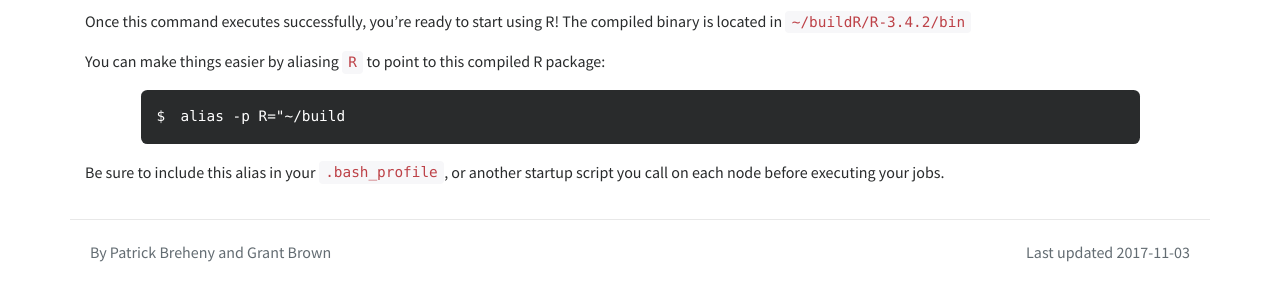
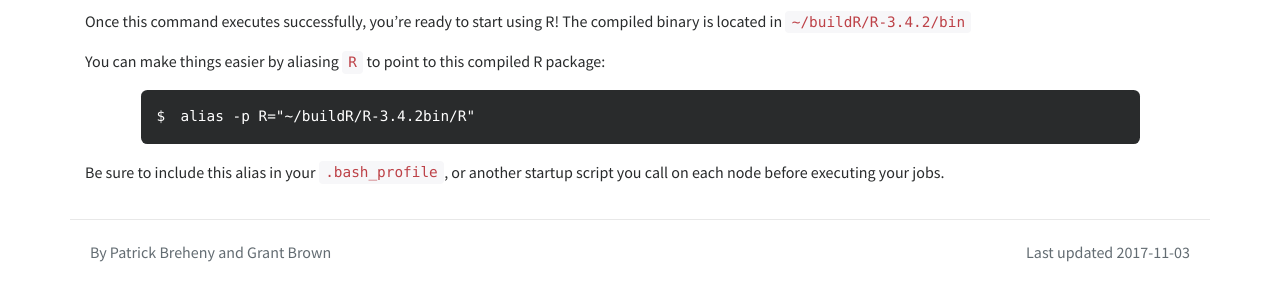
Before and after one commit to IowaBiostat/hpc, a Jekyll site: the page built from 11.md, in a window 1280 px wide and 900 px high, scrolled down 673 px. Shown: the part 616-897 px from the top of the window. Built offline with Jekyll 4.4.1, drawn with Linux system fonts in a browser that asks for light colours; nearby versions of some CDN libraries; our own code applies the rules of GitHub Pages for plain Markdown files.

Commit message:
Fix typo (omitted end of line)

```diff
--- a/11.md
+++ b/11.md
@@ -67,7 +67,7 @@ You can make things easier by aliasing `R` to point to this compiled R package:
 
 
 {% include pre-prompt.html %}
-alias -p R="~/build
+alias -p R="~/buildR/R-3.4.2bin/R"
 {% include post-prompt.html %}
 
 Be sure to include this alias in your `.bash_profile`, or another startup script you call on each node before executing your jobs.
```
